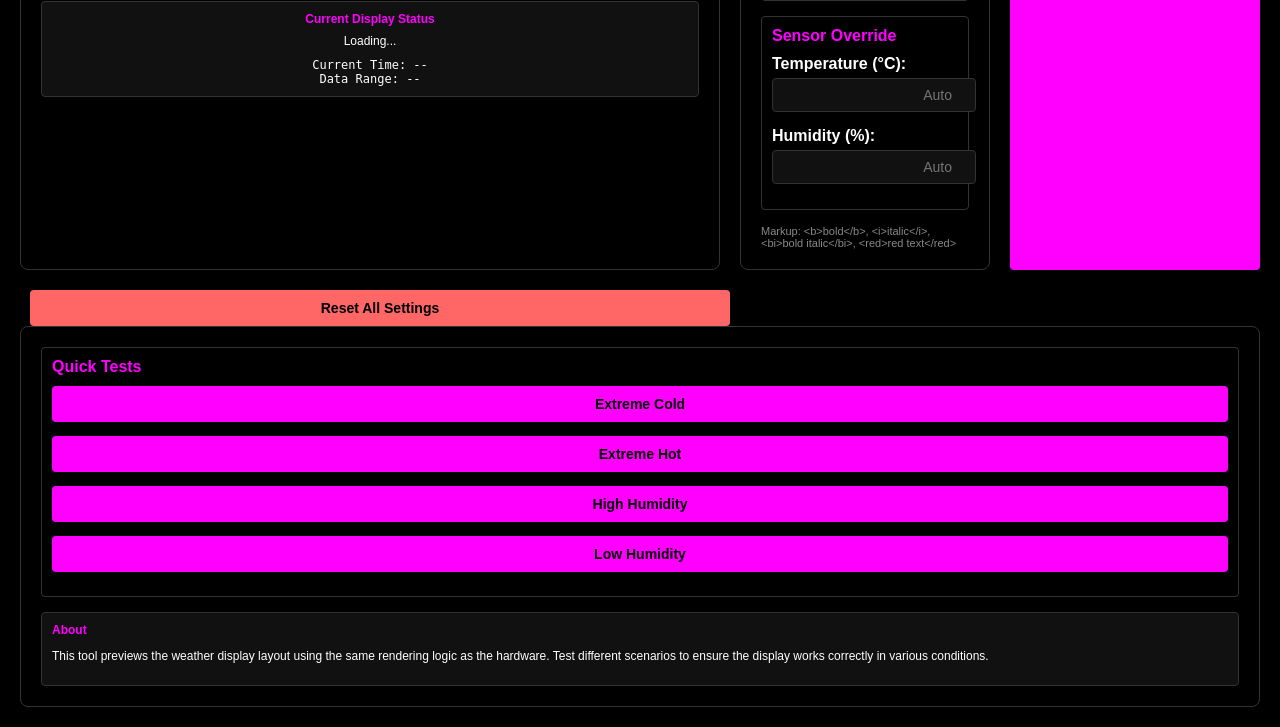
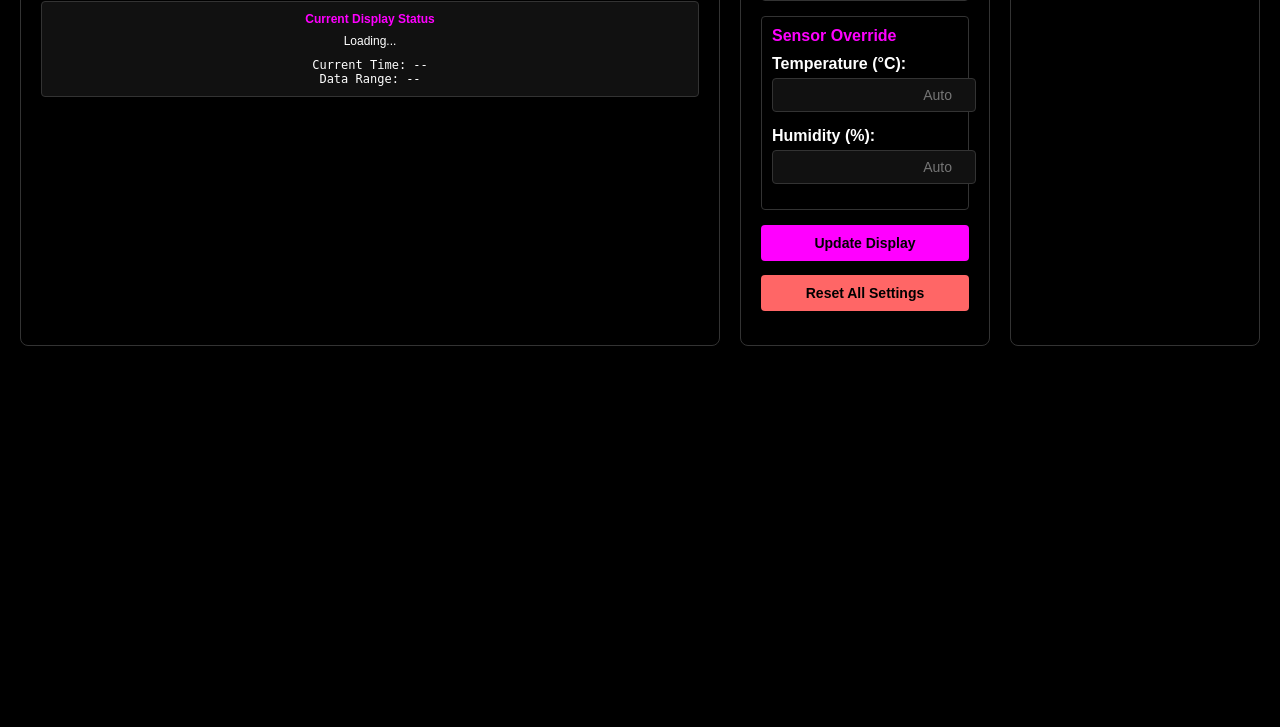
Before and after one commit to edwardsharp/pinkweather, a Python web app: template web/templates/display.html in a window 1280 px wide. Shown: the part 773-1500 px from the top of the page. After the commit the page ends 1119 px from the top, so only its background shows below. Run offline with Jinja, Linux system fonts and the light colour scheme; the template is opened without the code that fills it, so the values that code supplies are empty.

Commit message:
tidy'n web preview html page

```diff
--- a/web/templates/display.html
+++ b/web/templates/display.html
@@ -86,6 +86,8 @@
                 font-size: 14px;
                 width: 100%;
                 font-weight: bold;
+                max-height: 3em;
+                margin-bottom: 1em;
             }
             .button:hover {
                 background: #cc00cc;
@@ -350,9 +352,12 @@
                             />
                         </div>
                     </div>
+                    <button type="submit" class="button" id="update-display-btn">Update Display</button>
+                    <button type="button" class="button" onclick="resetSettings()" style="background: #ff6666;">
+                        Reset All Settings
+                    </button>
 
-
-                        <div
+                        <!--<div
                             class="specs"
                             style="
                                 font-size: 11px;
@@ -363,18 +368,23 @@
                             Markup: &lt;b&gt;bold&lt;/b&gt;,
                             &lt;i&gt;italic&lt;/i&gt;, &lt;bi&gt;bold
                             italic&lt;/bi&gt;, &lt;red&gt;red text&lt;/red&gt;
-                        </div>
+                        </div>-->
                     </div>
 
-                    <button type="submit" class="button">Update Display</button>
-                    <button type="button" class="button" onclick="resetSettings()" style="margin-left: 10px; background: #ff6666;">
-                        Reset All Settings
-                    </button>
-                </form>
+                    <!--<div class="info-panel">
+
+                        <div class="status-info">
+                            <h4>About</h4>
+                            <p>
+                                This tool previews the weather display layout using the
+                                same rendering logic as the hardware. Test different
+                                scenarios to ensure the display works correctly in
+                                various conditions.
+                            </p>
                         </div>
-
-            <div class="info-panel">
-                <div class="scenario-group" id="quick-tests">
+                    </div>-->
+                    <div class="info-panel" id="quick-tests">
+                        <div class="scenario-group" >
                             <h4>Quick Tests</h4>
                             <button
                                 type="button"
@@ -406,7 +416,7 @@
                             </button>
                         </div>
 
-                <div class="status-info">
+                        <!--<div class="status-info">
                             <h4>About</h4>
                             <p>
                                 This tool previews the weather display layout using the
@@ -414,8 +424,13 @@
                                 scenarios to ensure the display works correctly in
                                 various conditions.
                             </p>
+                        </div>-->
                     </div>
+
+                </form>
             </div>
+
+
         </div>
 
         <script>
@@ -573,17 +588,19 @@
                 const sensorControls =
                     document.getElementById("sensor-controls");
                 const quickTests = document.getElementById("quick-tests");
+                const updateButton = document.getElementById("update-display-btn");
 
                 if (displayType === "400x300") {
                     // Switch to 400x300 display
                     img.width = scale2x.checked ? 800 : 400;
                     img.height = scale2x.checked ? 600 : 300;
-                    specs.innerHTML = `Display: 400×300 pixels | Tri-color E-ink | ${scale2x.checked ? "2×" : "1:1"} scale<br />Fonts: Vollkorn 20px (regular, bold, italic, bold-italic)`;
+                    specs.innerHTML = `Display: 400×300 pixels | Tri-color E-ink | ${scale2x.checked ? "2×" : "1:1"} scale<br />Fonts: Vollkorn 20px (regular, bold, italic, bold-italic) + Atkinson Hyperlegible 15px (regular) and 20px (regular, bold) + Terminal 8px (matching hardware)`;
 
                     // Hide weather controls for 400x300
                     weatherControls.style.display = "none";
                     sensorControls.style.display = "none";
                     quickTests.style.display = "none";
+                    updateButton.style.display = "none";
                 } else {
                     // Switch to 250x122 display
                     img.width = scale2x.checked ? 244 : 122;
@@ -594,6 +611,7 @@
                     weatherControls.style.display = "block";
                     sensorControls.style.display = "block";
                     quickTests.style.display = "block";
+                    updateButton.style.display = "inline-block";
                 }
 
                 updateDisplay();
```
Lines whose indentation alone changed are shown as unchanged.
